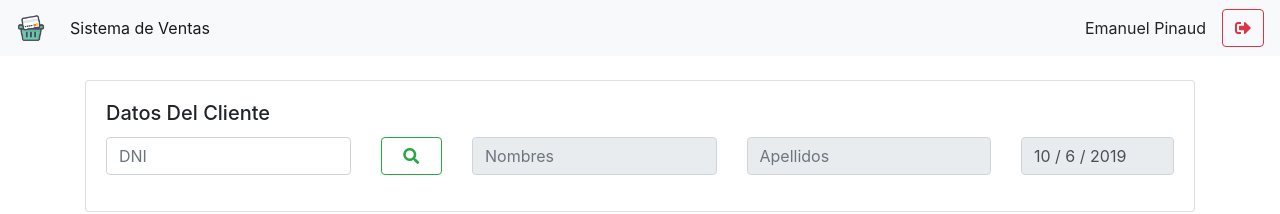
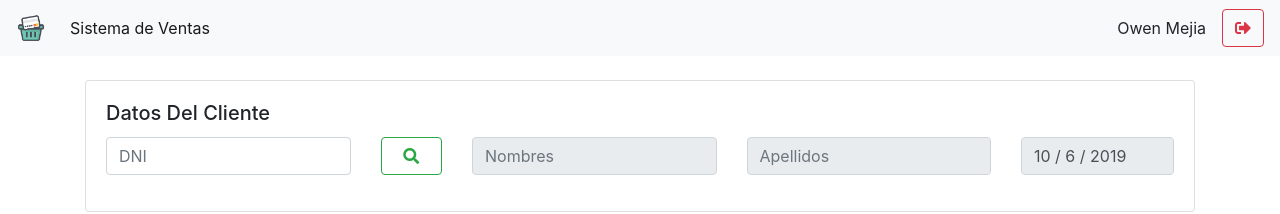
Before and after one commit to MiguelichJr/frontend-examendad2React, a React (Create React App) app: page / in a window 1280 px wide. Shown: the top 214 px of the page. Built offline with nearby package versions, Linux system fonts and the light colour scheme; no server answers; the HTML template or start-up script is replaced by a standard one.

Commit message:
sisisidfs

```diff
--- a/src/components/navbar/navbar.js
+++ b/src/components/navbar/navbar.js
@@ -18,7 +18,7 @@ class NavBar extends Component {
                             <a className="nav-link">Sistema de Ventas<span className="sr-only">(current)</span></a>
                         </li>
                     </ul>
-                    <a className="nav-link">Emanuel Pinaud<span className="sr-only">(current)</span></a>
+                    <a className="nav-link">Owen Mejia<span className="sr-only">(current)</span></a>
                     <form className="form-inline my-2 my-lg-0">
                         <button className="btn btn-outline-danger my-2 my-sm-0 btn-block">
                             <i className="fas fa-sign-out-alt"></i>
```
